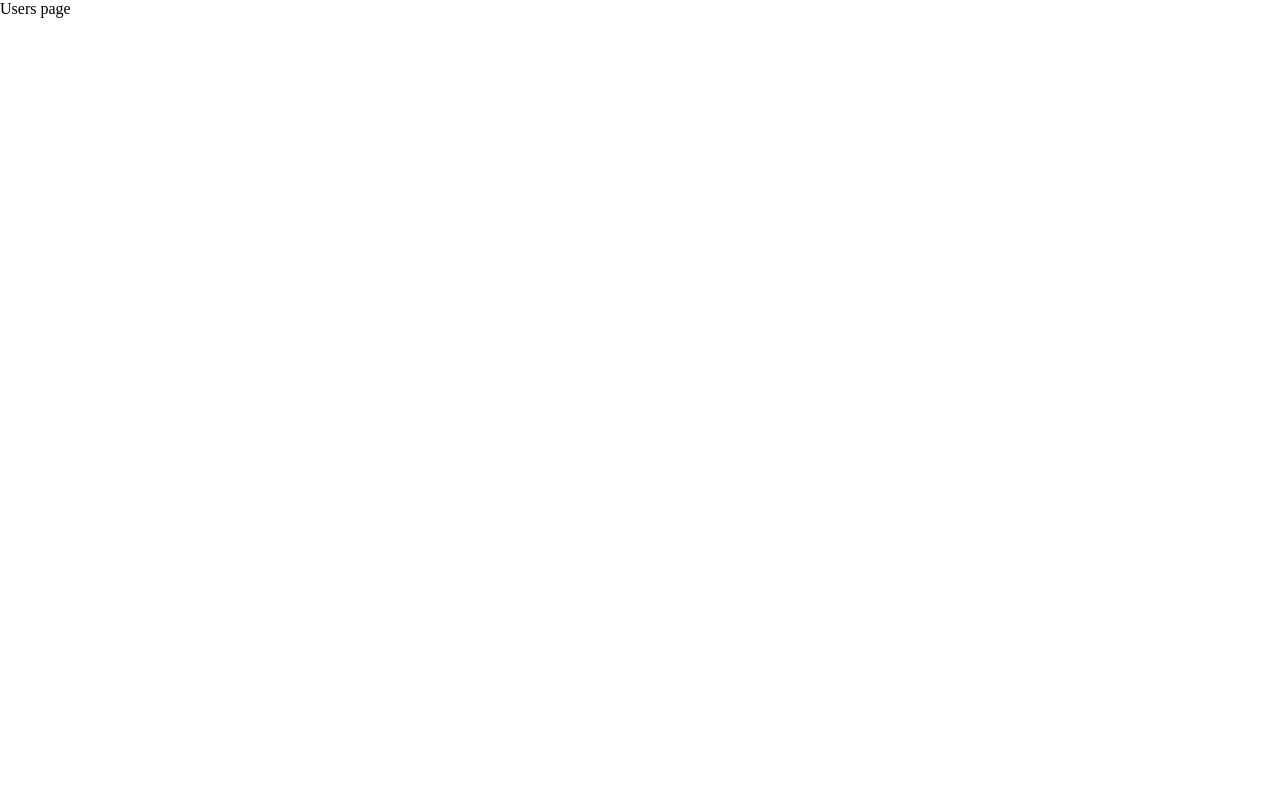
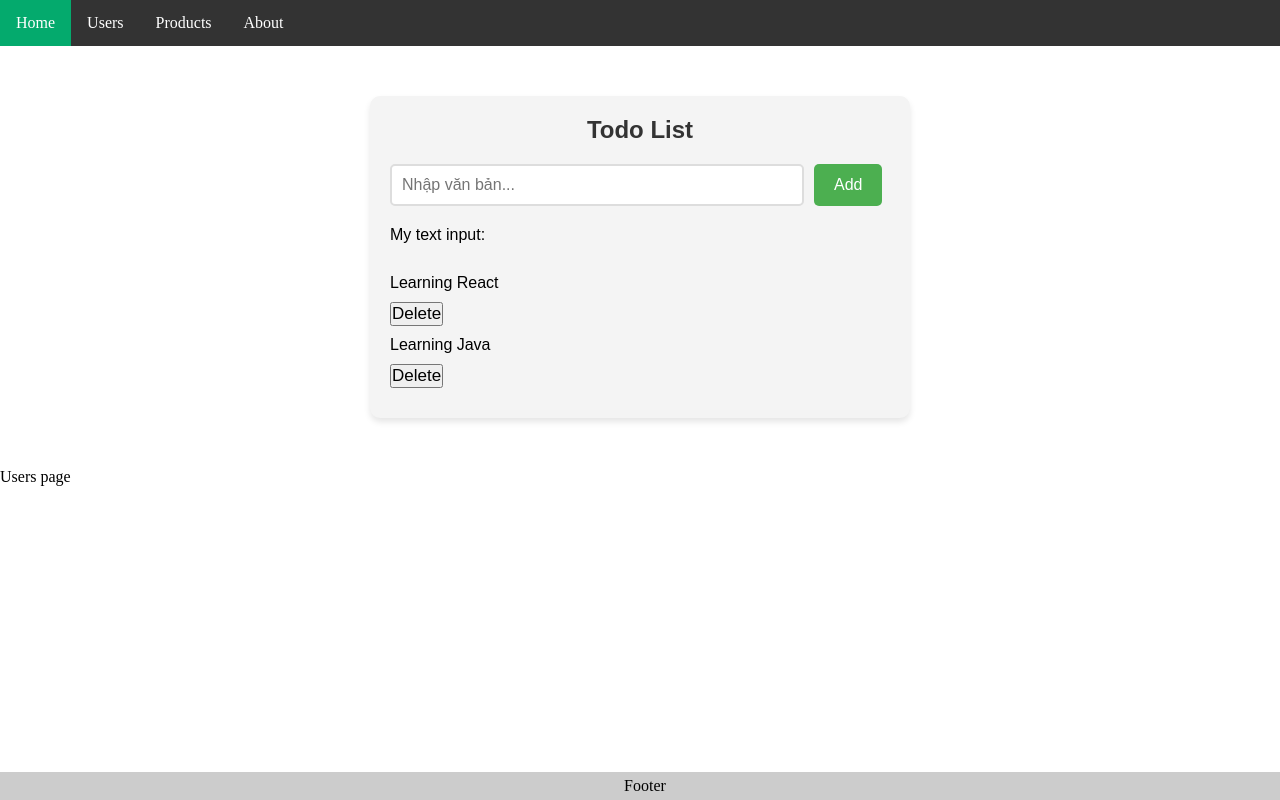
Before and after one commit to mafiaca/react-vite, a React (Vite) app in the folder 01-react-vite-hoidanit-starter-master/: page /users in a window 1280 px wide. Built offline with nearby package versions, Linux system fonts and the light colour scheme.

Commit message:
Dung header footer

```diff
--- a/01-react-vite-hoidanit-starter-master/src/App.jsx
+++ b/01-react-vite-hoidanit-starter-master/src/App.jsx
@@ -3,6 +3,10 @@ import TodoData from './components/todo/TodoData';
 import TodoNew from './components/todo/TodoNew';
 import reactLogo from './assets/react.svg';
 import { useState } from 'react';
+import Header from './components/layout/header';
+import Footer from './components/layout/footer';
+import { Outlet } from 'react-router-dom';
+
 
 function App() {
   // Data fake
@@ -25,7 +29,11 @@ function App() {
   };
 
   return (
+    <>
+      <Header />
+
       <div className="todo-container">
+
         <h2 className="todo-title">Todo List</h2>
 
         <TodoNew addNewTodo={addNewTodo} />
@@ -38,6 +46,9 @@ function App() {
           </div>
         )}
       </div>
+      <Outlet />
+      <Footer />
+    </>
   );
 }
 
--- /dev/null
+++ b/01-react-vite-hoidanit-starter-master/src/components/layout/footer.jsx
@@ -0,0 +1,11 @@
+import '../../style/footer.css'
+
+function Footer() {
+    return (
+        <div className="footer">
+            <p>Footer</p>
+        </div>
+    )
+}
+
+export default Footer
--- /dev/null
+++ b/01-react-vite-hoidanit-starter-master/src/components/layout/header.jsx
@@ -0,0 +1,15 @@
+
+import '../../style/header.css'
+
+function Header() {
+    return (
+        <ul>
+            <li><a className="active" href="/">Home</a></li>
+            <li><a href="users">Users</a></li>
+            <li><a href="products">Products</a></li>
+            <li><a href="#about">About</a></li>
+        </ul>
+    )
+}
+
+export default Header
--- a/01-react-vite-hoidanit-starter-master/src/pages/products.jsx
+++ b/01-react-vite-hoidanit-starter-master/src/pages/products.jsx
@@ -1,6 +1,14 @@
+import Header from "../components/layout/header"
+import Footer from "../components/layout/footer"
 
 function ProductsPage() {
-    return <div>Products page</div>
+    return (
+        <>
+
+            <div>Products page</div>
+
+        </>
+    )
 }
 
 export default ProductsPage
--- a/01-react-vite-hoidanit-starter-master/src/pages/users.jsx
+++ b/01-react-vite-hoidanit-starter-master/src/pages/users.jsx
@@ -1,6 +1,15 @@
+import Header from "../components/layout/header"
+import Footer from "../components/layout/footer"
 
 function UsersPage() {
-    return <div>Users page</div>
+    return (
+        <>
+
+            <div>Users page</div>
+
+        </>
+    )
+
 }
 
 export default UsersPage
--- /dev/null
+++ b/01-react-vite-hoidanit-starter-master/src/style/footer.css
@@ -0,0 +1,9 @@
+.footer {
+    padding: 5px;
+    position: fixed;
+    left: 0;
+    bottom: 0;
+    width: 100%;
+    background-color: #ccc;
+    text-align: center;
+}
--- /dev/null
+++ b/01-react-vite-hoidanit-starter-master/src/style/header.css
@@ -0,0 +1,27 @@
+ul {
+    list-style-type: none;
+    margin: 0;
+    padding: 0;
+    overflow: hidden;
+    background-color: #333;
+}
+
+li {
+    float: left;
+}
+
+li a {
+    display: block;
+    color: white;
+    text-align: center;
+    padding: 14px 16px;
+    text-decoration: none;
+}
+
+li a:hover:not(.active) {
+    background-color: #111;
+}
+
+.active {
+    background-color: #04AA6D;
+}
```
Also changed, not shown: 01-react-vite-hoidanit-starter-master/src/main.jsx (+10 -8 lines). Lines whose indentation alone changed are shown as unchanged.
